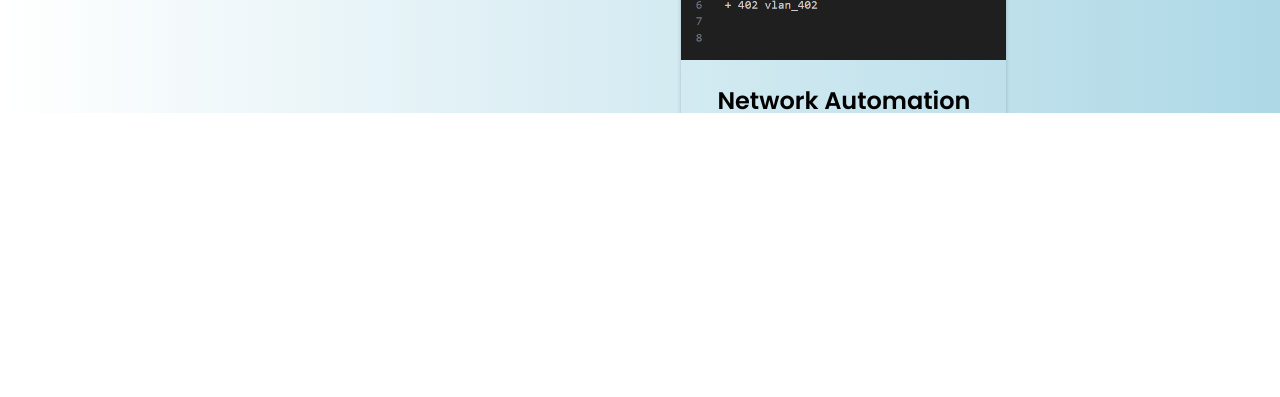
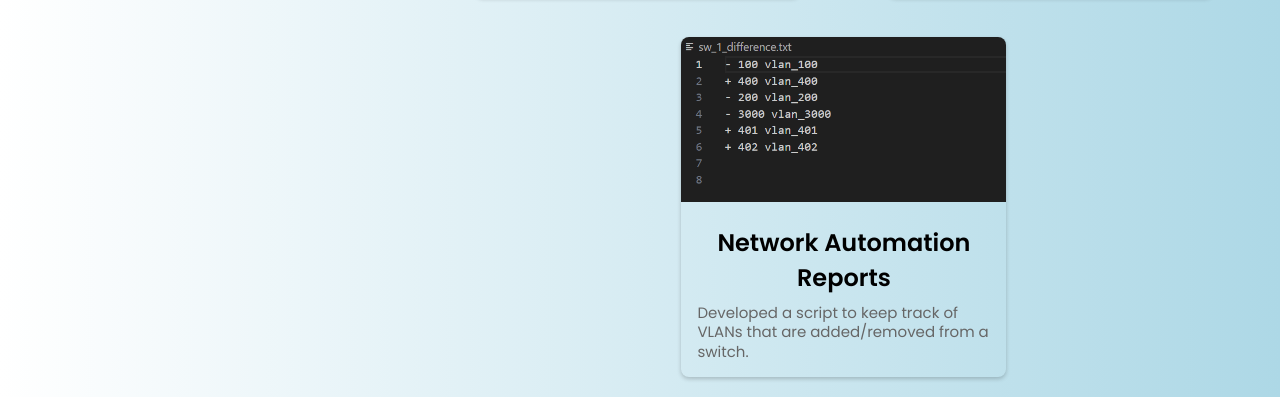
Before and after one commit to HuberEric105/portfolio, a plain HTML site: page projects.html in a window 1280 px wide. Shown: the part 687-1084 px from the top of the page. Before the commit the page ends 800 px from the top, so only its background shows below. Drawn offline with nearby package versions, Linux system fonts and the light colour scheme.

Commit message:
Add files via upload
Fixed formatting issues with the project cards

```diff
--- a/projects.html
+++ b/projects.html
@@ -63,7 +63,11 @@
         </section>
         <script src="https://unpkg.com/aos@next/dist/aos.js"></script>
         <script>
-          AOS.init({offset:0});
+          AOS.init({
+            offset:0,
+            once: true,
+            duration: 750
+          });
         </script>
         <script>
             function hamburg(){
--- a/style.css
+++ b/style.css
@@ -10,8 +10,8 @@ html{
 }
 body{
     width: 100%;
-    height: 100vh;
-    overflow: hidden;
+   /* height: 100vh;
+    overflow: hidden; */
     background: linear-gradient(to right, rgb(255, 255, 255), rgb(173, 216, 230));
 
 }
@@ -114,7 +114,7 @@ nav{
 }
 section{
     width: 100%;
-    height: 90vh;
+  /*  height: 90vh; */
 }
 .main-container{
     width: 100%;
```
